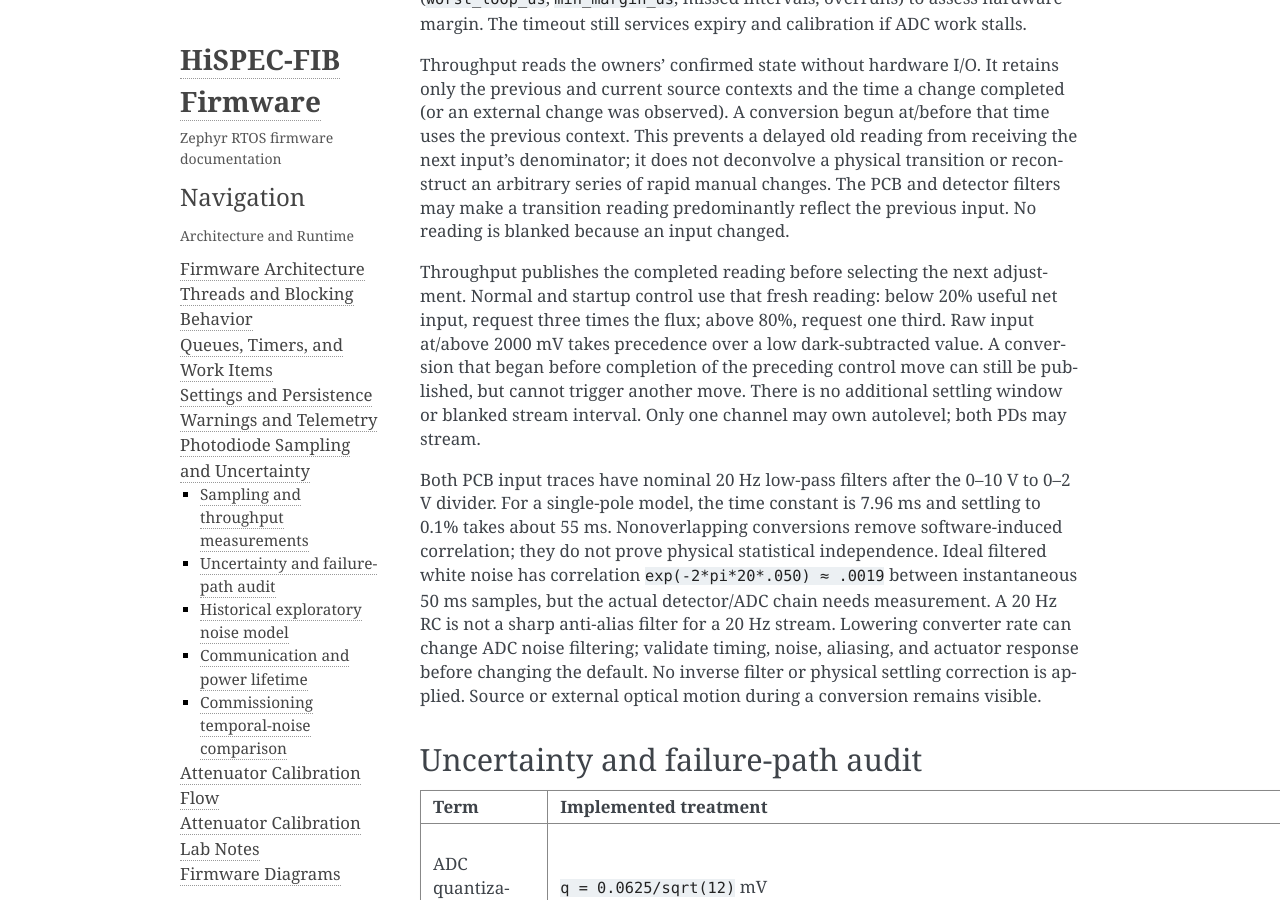
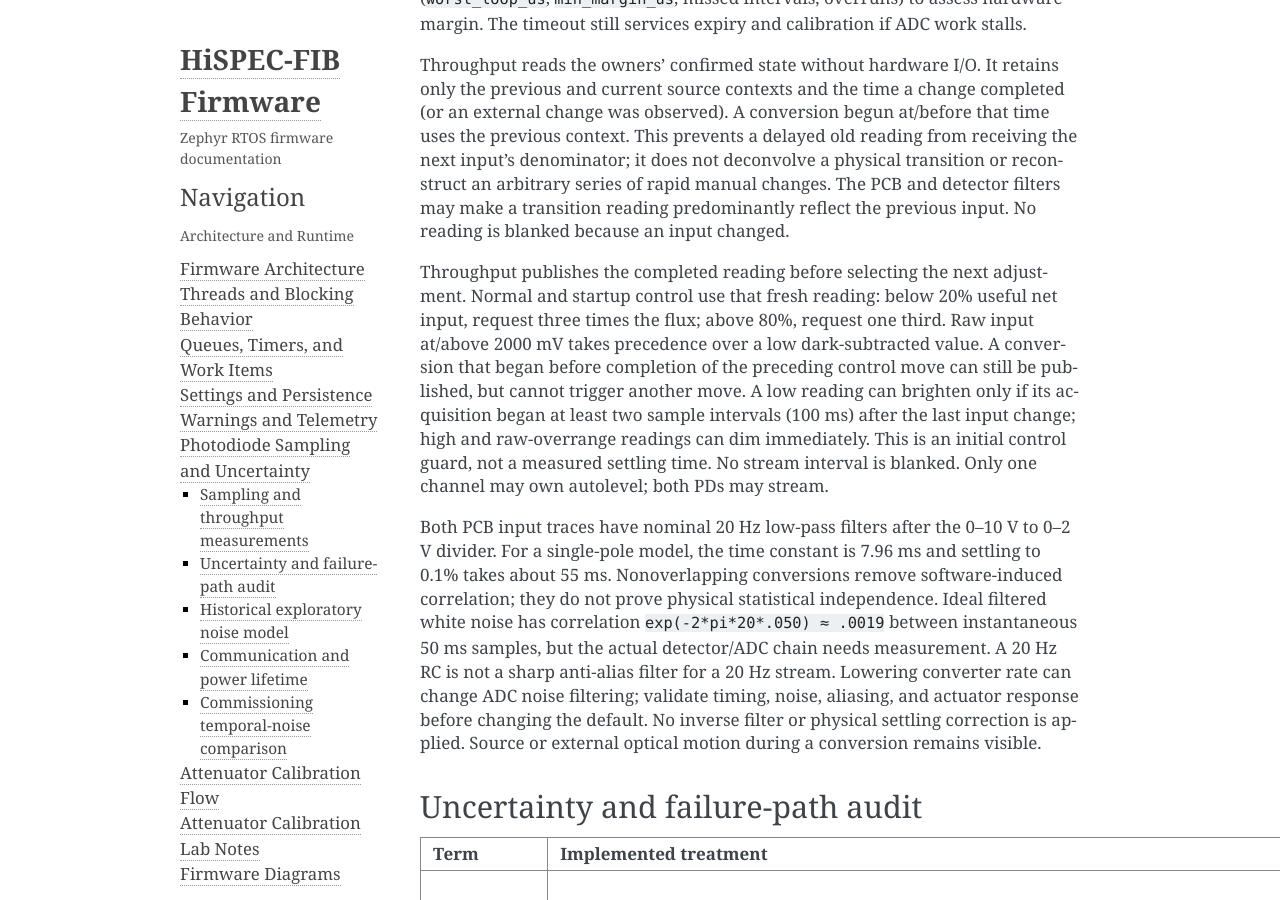
Before and after one commit to COO-Utilities/hispec-tib, a Sphinx documentation site: the page built from doc/photodiode_notes.md, in a window 1280 px wide and 900 px high, scrolled down 1359 px. Built offline with Sphinx 7.4.7, drawn with Linux system fonts in a browser that asks for light colours.

Commit message:
Update autolevel dimming guard and default priority
Introduce a two-sample (100 ms) low-side guard to delay brightening after input changes, ensuring stability during signal adjustments. Update `TP_AUTOLEVEL_DIM_PRIORITY` default to `TP_LASER_FIRST` for consistent dimming order. Adjusted time tolerance for UTC syncing. Updated documentation to reflect behavior changes.

```diff
--- a/doc/photodiode_notes.md
+++ b/doc/photodiode_notes.md
@@ -67,8 +67,11 @@
 request three times the flux; above 80%, request one third. Raw input at/above
 2000 mV takes precedence over a low dark-subtracted value. A conversion that
 began before completion of the preceding control move can still be published,
-but cannot trigger another move. There is no additional settling window or
-blanked stream interval. Only one channel may own autolevel; both PDs may stream.
+but cannot trigger another move. A low reading can brighten only if its
+acquisition began at least two sample intervals (100 ms) after the last input
+change; high and raw-overrange readings can dim immediately. This is an initial
+control guard, not a measured settling time. No stream interval is blanked.
+Only one channel may own autolevel; both PDs may stream.
 
 Both PCB input traces have nominal 20 Hz low-pass filters after the 0–10 V to
 0–2 V divider. For a single-pole model, the time constant is 7.96 ms and settling
```
Also changed, not shown: doc/commands.md (+4 -2 lines), doc/human_review_required.md (+6 -0 lines), 2 other files.
